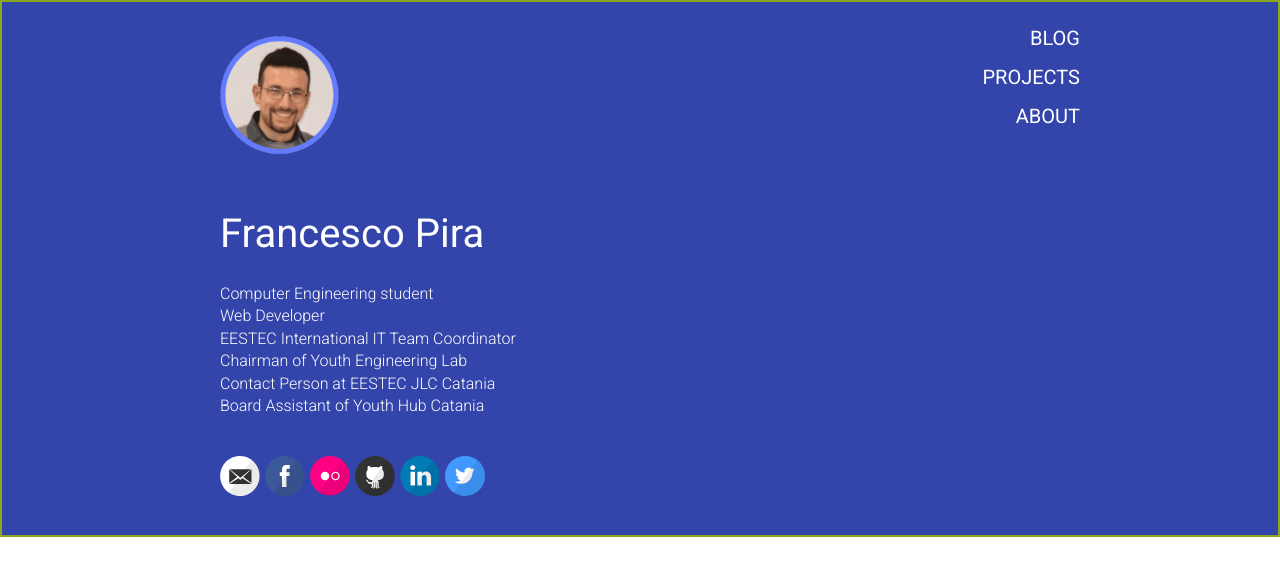
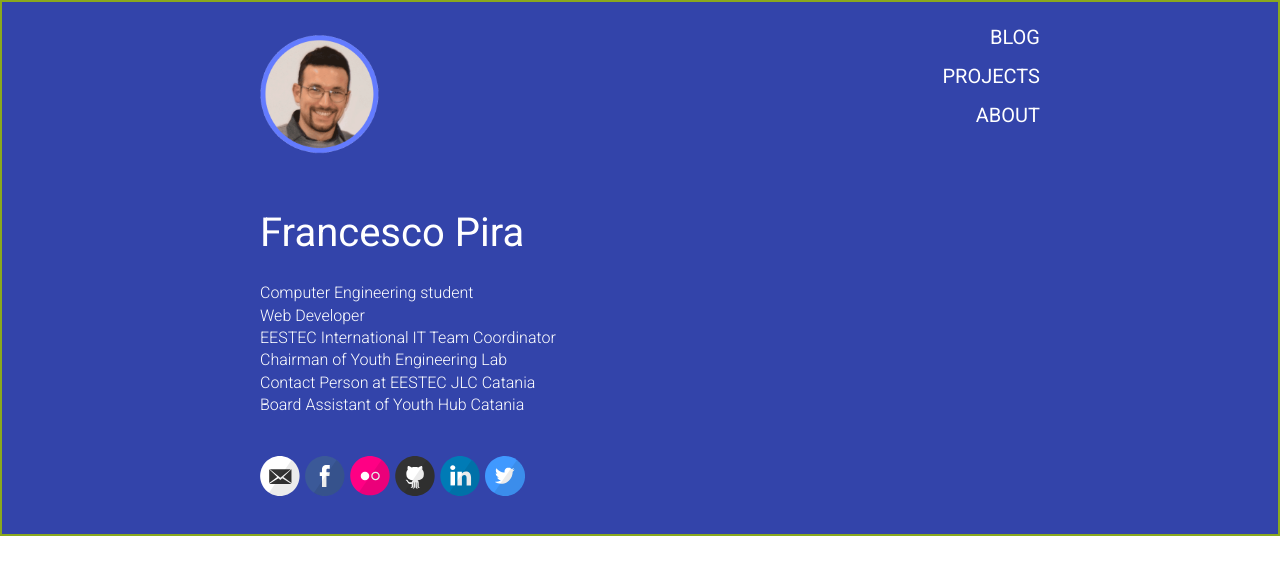
Before and after one commit to pirafrank/Jekyll-Blue, a Jekyll site: the page built from index.html, in a window 1280 px wide. Shown: the top 576 px of the page. Built offline with Jekyll 4.4.1, drawn with Linux system fonts in a browser that asks for light colours; Markdown is read by kramdown in place of the engine named in the settings.

Commit message:
changed container max-width

```diff
--- a/css/home.scss
+++ b/css/home.scss
@@ -19,7 +19,7 @@ h1 {
 
 .container {
   margin: 0 auto;
-  max-width: 900px;
+  max-width: 820px;
   padding: 0 10px;
   width: 100%;
 }
```
